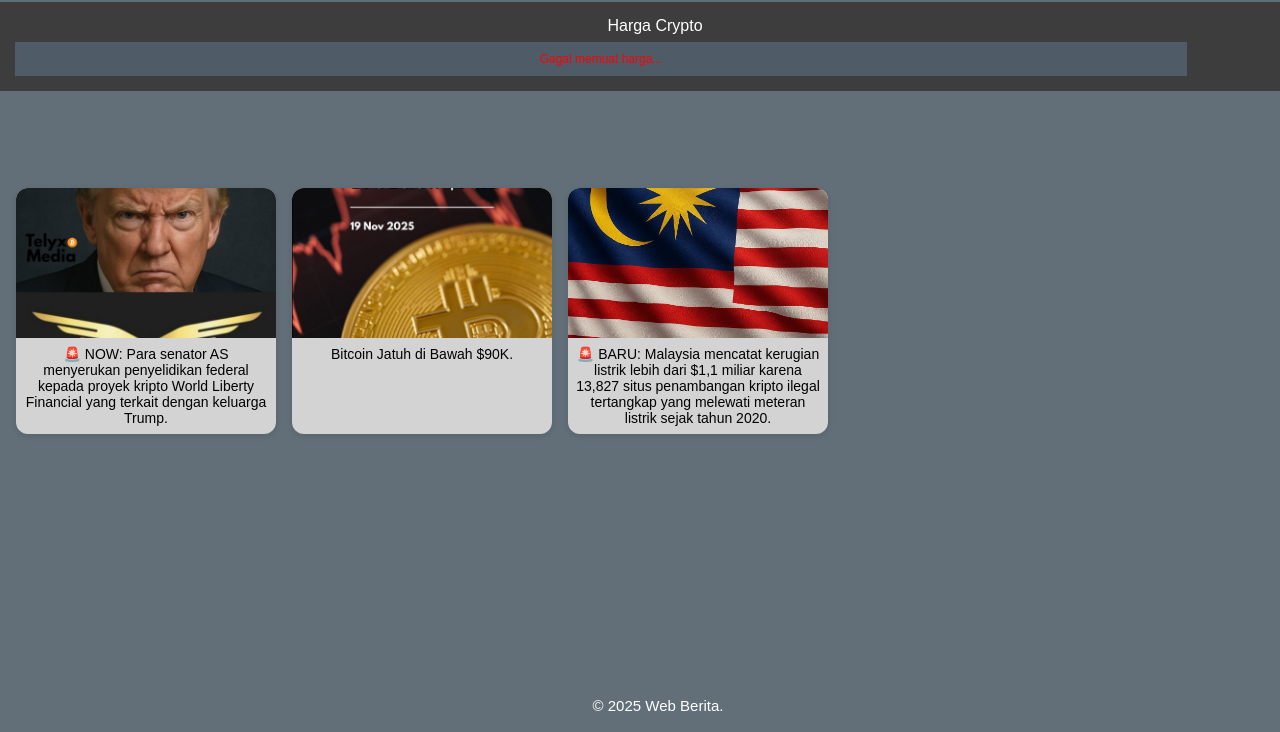
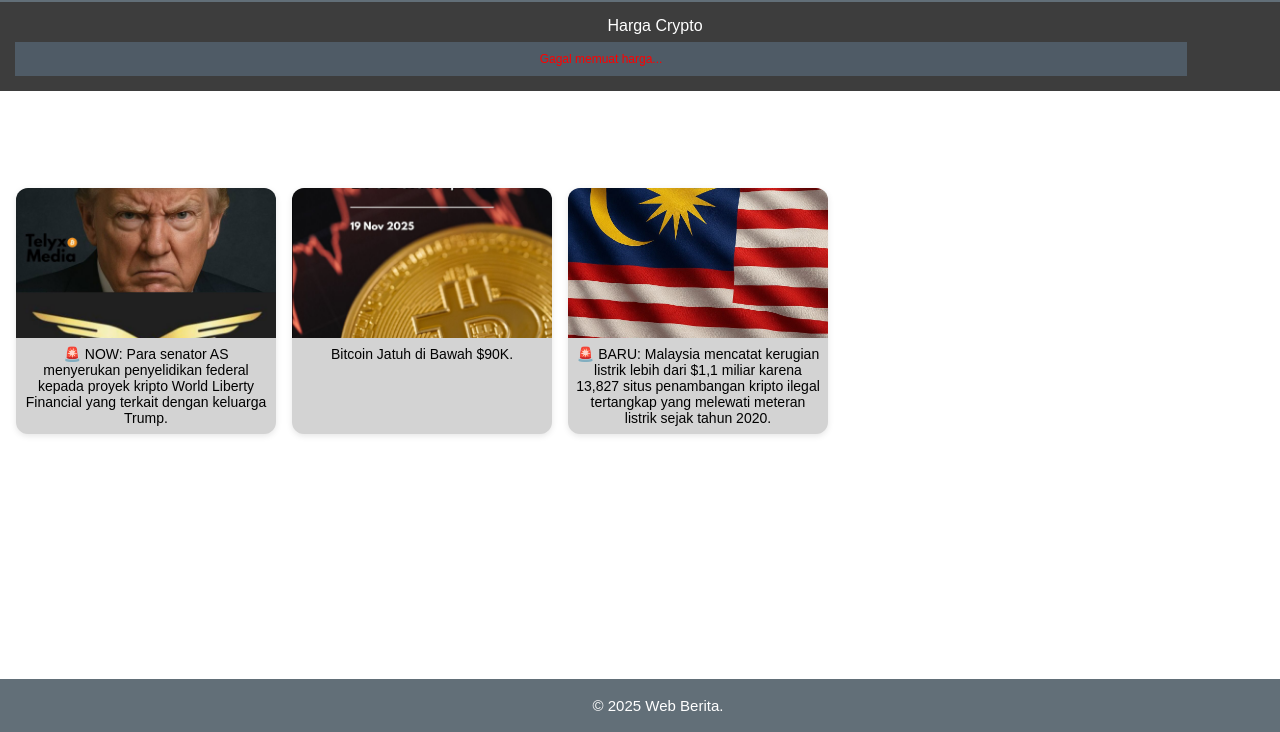
Before and after one commit to JuliusMarlo/TelyxoMedia, a plain HTML site: page index.html in a window 1280 px wide. Shown: the part 68-800 px from the top of the page. Drawn offline with Linux system fonts and the light colour scheme; no server answers.

Commit message:
Add files via upload

```diff
--- a/index.html
+++ b/index.html
@@ -8,7 +8,7 @@
 body {
     margin: 0;
     padding: 0;
-    background-color: #626F78; /* warna semula / warna netral */
+    background-color: white; /* warna semula / warna netral */
     font-family: Arial, sans-serif;
 }
 
```
